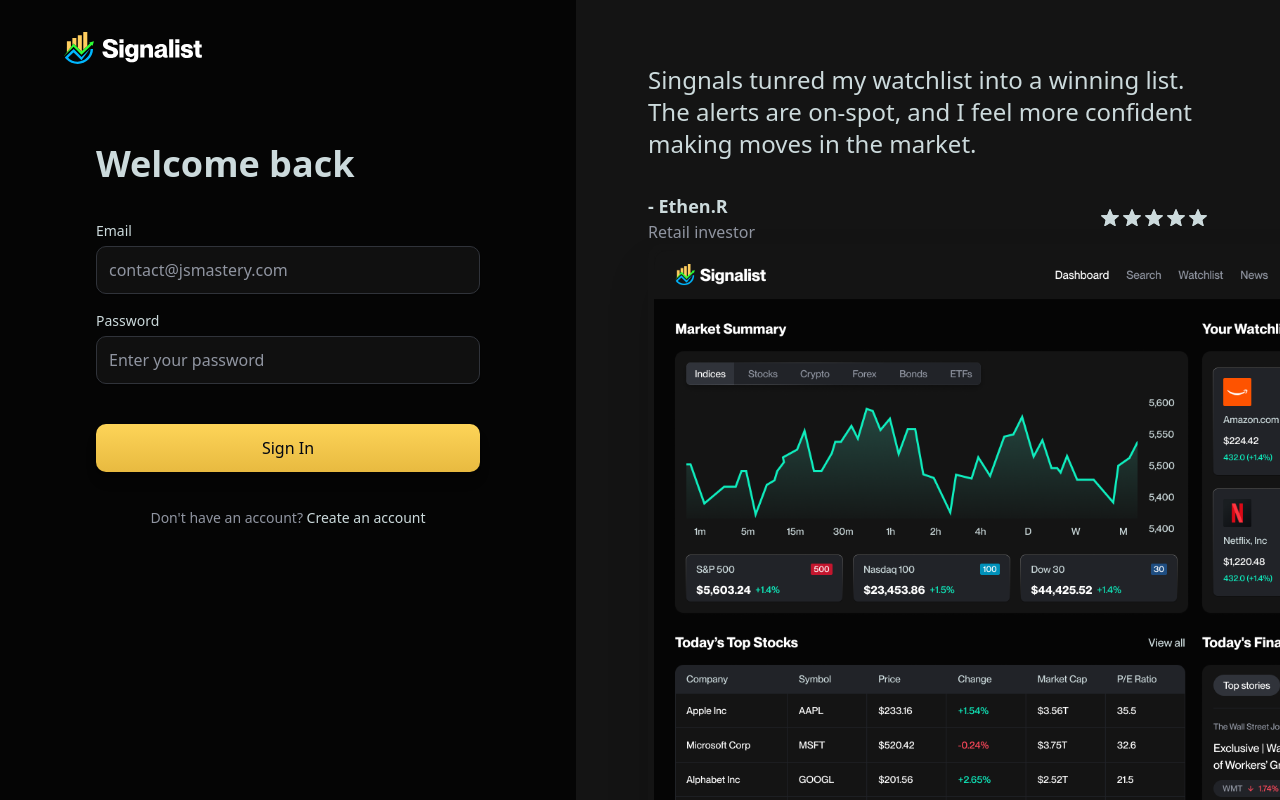
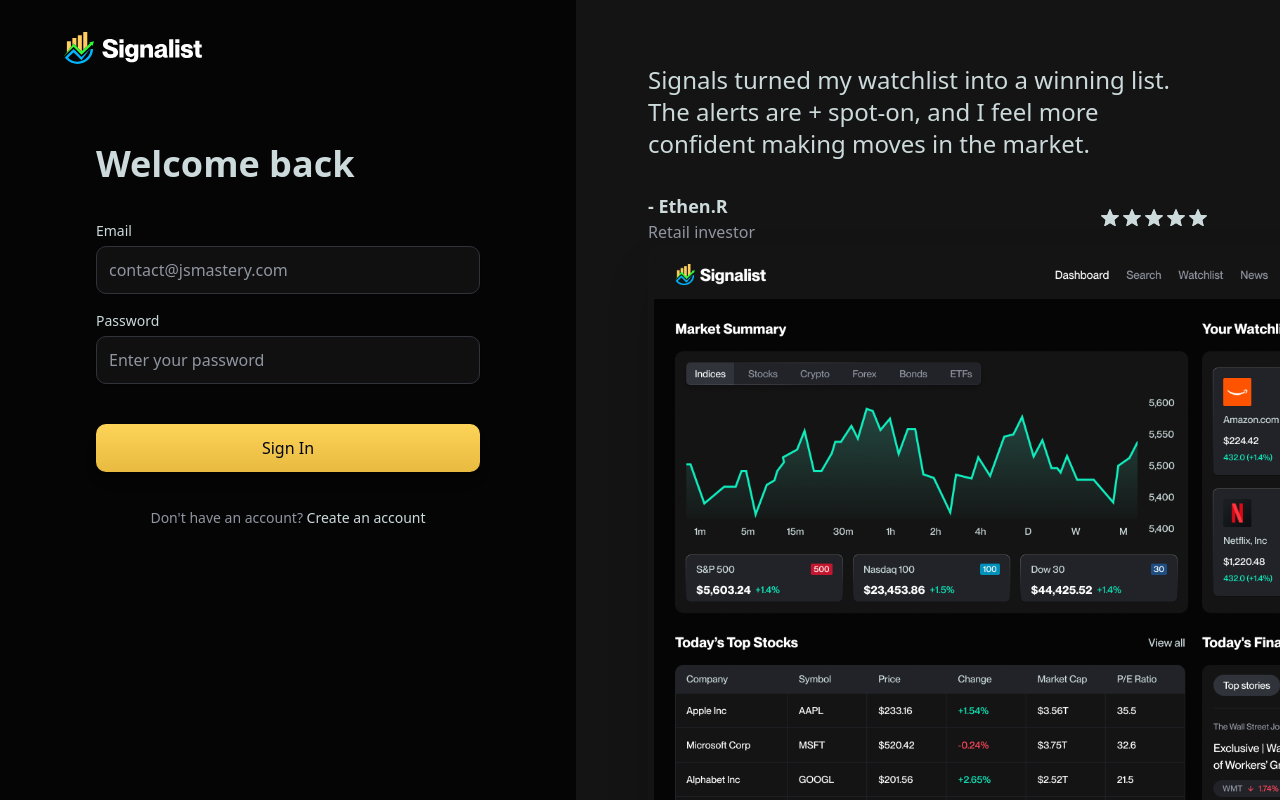
Before and after one commit to i-nithin/signals, a Next.js app: page /sign-in in a window 1280 px wide. Built offline with nearby package versions, Linux system fonts and the light colour scheme.

Commit message:
resolve issues

```diff
--- a/app/(auth)/layout.tsx
+++ b/app/(auth)/layout.tsx
@@ -19,8 +19,8 @@
       <section className="auth-right-section">
         <div className="z-10 relative lg:mt-4">
           <blockquote className="auth-blockquote">
-            Singnals tunred my watchlist into a winning list. The alerts are
-            on-spot, and I feel more confident making moves in the market.
+            Signals turned my watchlist into a winning list. The alerts are +
+            spot-on, and I feel more confident making moves in the market.
           </blockquote>
           <div className="flex items-center justify-between">
             <div>
--- a/app/(auth)/sign-in/page.tsx
+++ b/app/(auth)/sign-in/page.tsx
@@ -4,7 +4,6 @@
 import { Button } from '@/components/ui/button';
 import InputField from '@/components/forms/InputField';
 import FooterLink from '@/components/forms/FooterLink';
-import { useRouter } from 'next/navigation';
 
 const SignIn = () => {
   const {
@@ -51,7 +50,13 @@
           type="password"
           register={register}
           error={errors.password}
-          validation={{ required: 'Password is required', minLength: 8 }}
+          validation={{
+            required: 'Password is required',
+            minLength: {
+              value: 8,
+              message: 'Password must be at least 8 characters',
+            },
+          }}
         />
 
         <Button
--- a/app/(auth)/sign-up/page.tsx
+++ b/app/(auth)/sign-up/page.tsx
@@ -55,8 +55,10 @@
           error={errors.email}
           validation={{
             required: 'Email is required',
-            pattern: /^\w+@\w+\.\w+$/,
-            message: 'Email address is required',
+            pattern: {
+              value: /^[^\s@]+@[^\s@]+\.[^\s@]+$/,
+              message: 'Please enter a valid email address',
+            },
           }}
         />
         <InputField
--- a/components/forms/InputField.tsx
+++ b/components/forms/InputField.tsx
@@ -1,3 +1,5 @@
+'use client';
+
 import { cn } from '@/lib/utils';
 import { Input } from '../ui/input';
 import { Label } from '../ui/label';
--- a/components/forms/SelectFields.tsx
+++ b/components/forms/SelectFields.tsx
@@ -1,3 +1,5 @@
+'use client';
+
 import { Label } from '@/components/ui/label';
 import { Controller } from 'react-hook-form';
 import {
```
